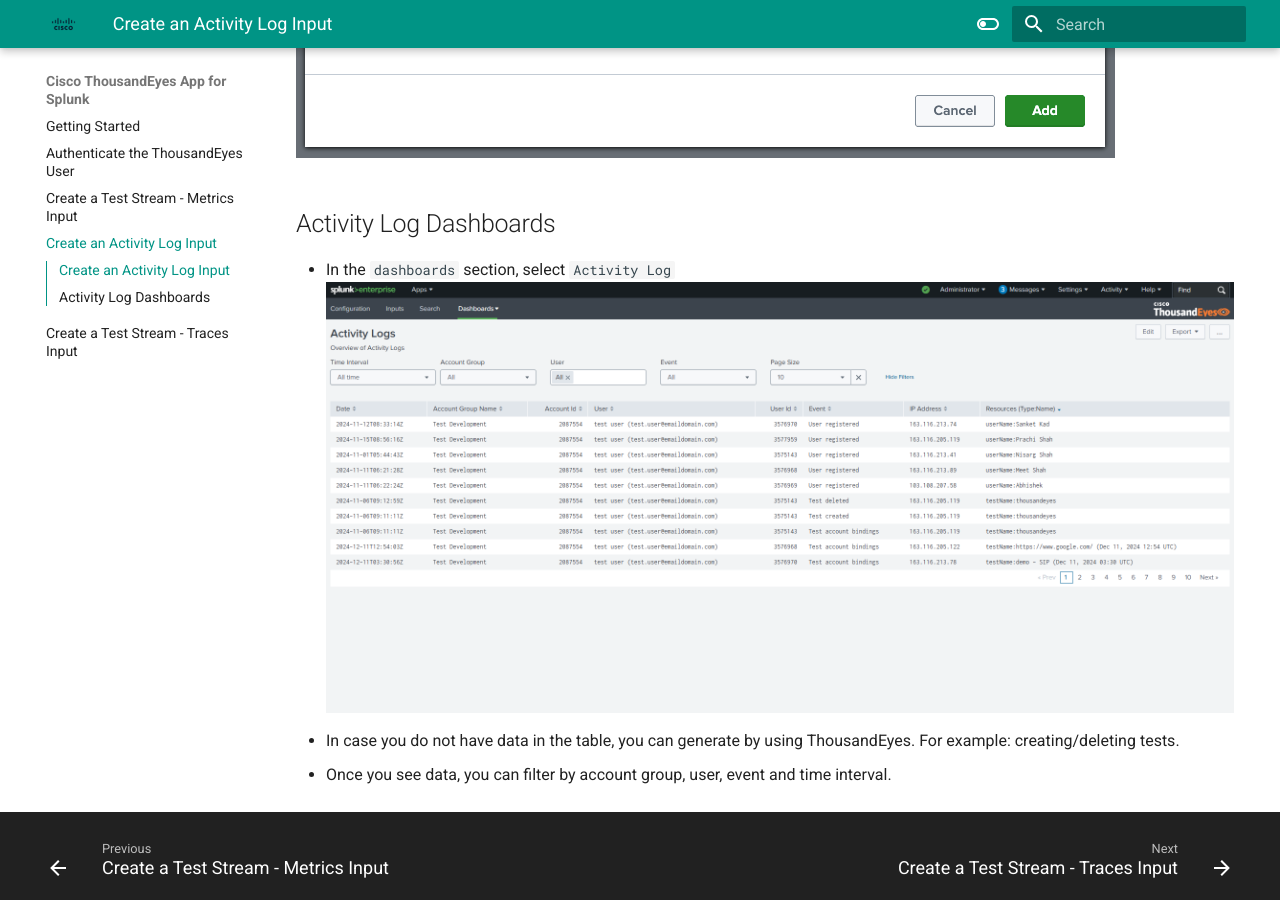
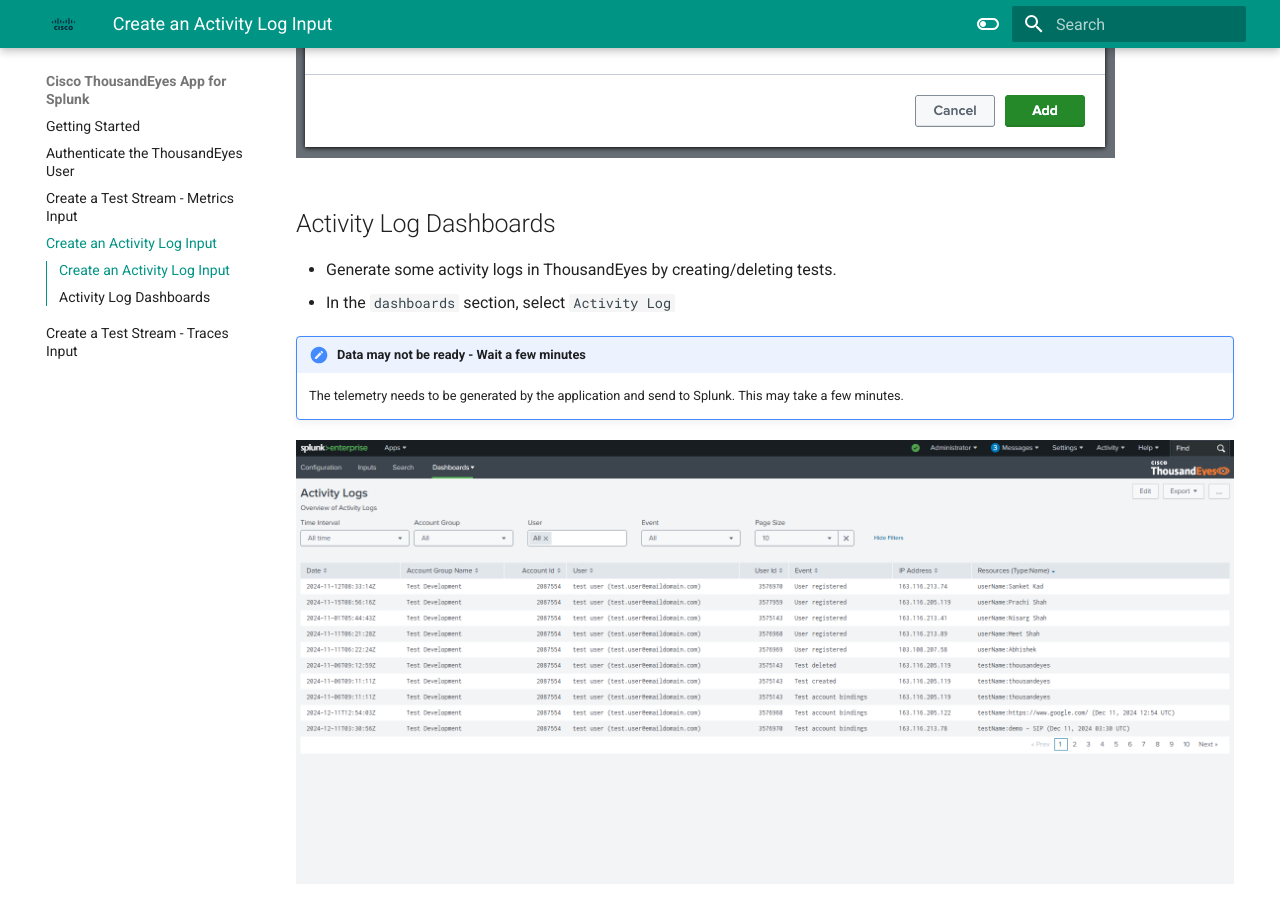
Before and after one commit to antonjim-te/thousandeyes-splunk-integrations-workshop, an MkDocs documentation site: the page built from docs/thousandeyes_splunk_app/activity_logs_input.md, in a window 1280 px wide and 900 px high, scrolled down 1277 px. Built offline with MkDocs 1.6.1 and Material for MkDocs 9.7.7, drawn with Linux system fonts in a browser that asks for light colours.

Commit message:
Wait longer for the data to be geneated

```diff
--- a/docs/thousandeyes_splunk_app/activity_logs_input.md
+++ b/docs/thousandeyes_splunk_app/activity_logs_input.md
@@ -16,7 +16,12 @@
 
 ## Activity Log Dashboards
 
+- Generate some activity logs in ThousandEyes by creating/deleting tests.
 - In the `dashboards` section, select `Activity Log`
+
+!!! note "Data may not be ready - Wait a few minutes"
+    The telemetry needs to be generated by the application and send to Splunk. This may take a few minutes.
+
 ![dashboard_activity_logs](../img/thousandeyes_splunk_app/dashboard_activity_logs.png)
-- In case you do not have data in the table, you can generate by using ThousandEyes. For example: creating/deleting tests.
+
 - Once you see data, you can filter by account group, user, event and time interval.
```
Also changed, not shown: docs/splunk_core/visualize_logs_in_splunk_cloud_enterprise.md (+4 -0 lines), docs/splunk_core/visualize_metrics_in_splunk_cloud_enterprise.md (+4 -0 lines), docs/splunk_observability/visualize_metrics_in_splunk_observability.md (+4 -0 lines), docs/splunk_observability/visualize_traces_in_splunk_observability.md (+4 -0 lines).
